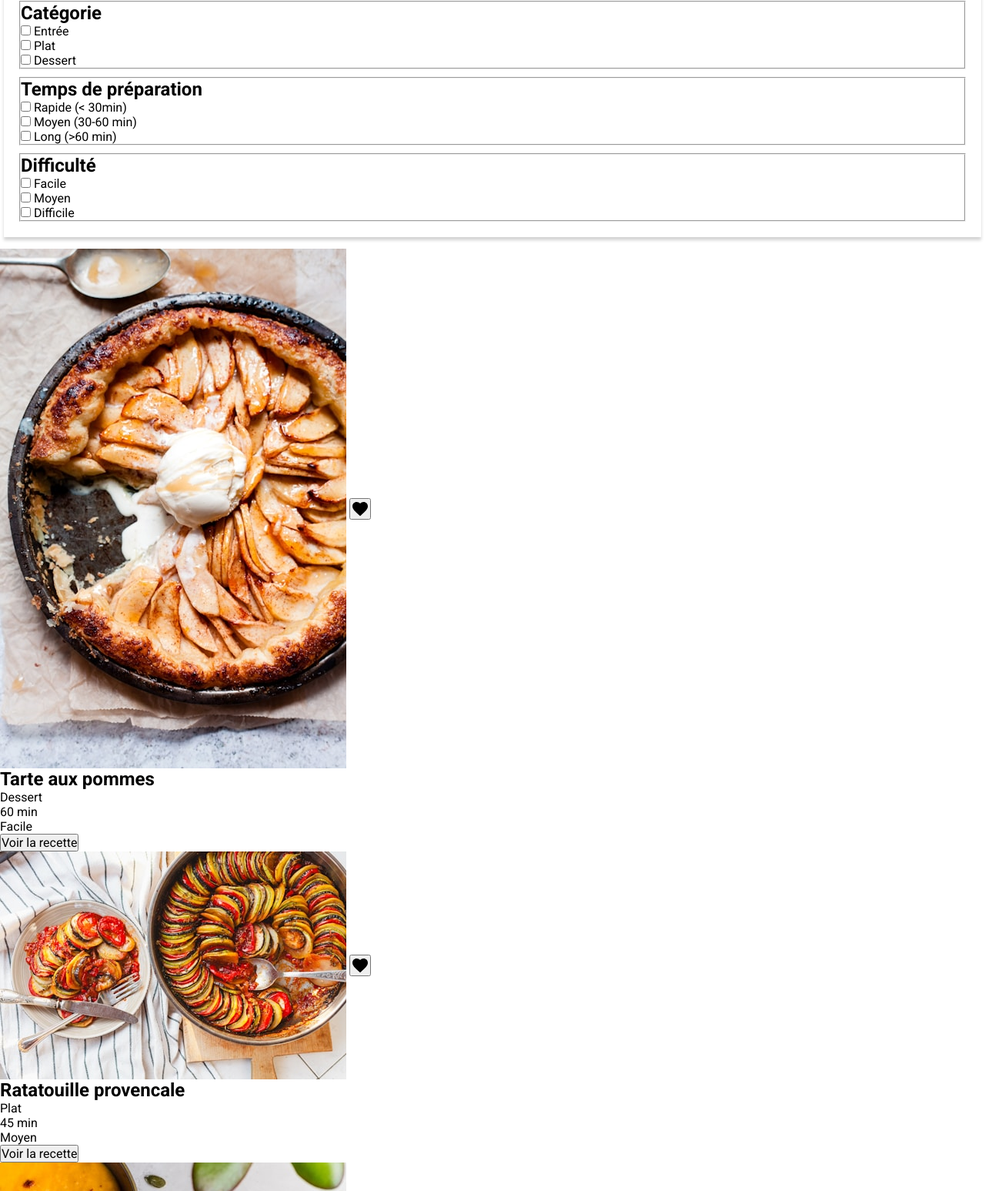
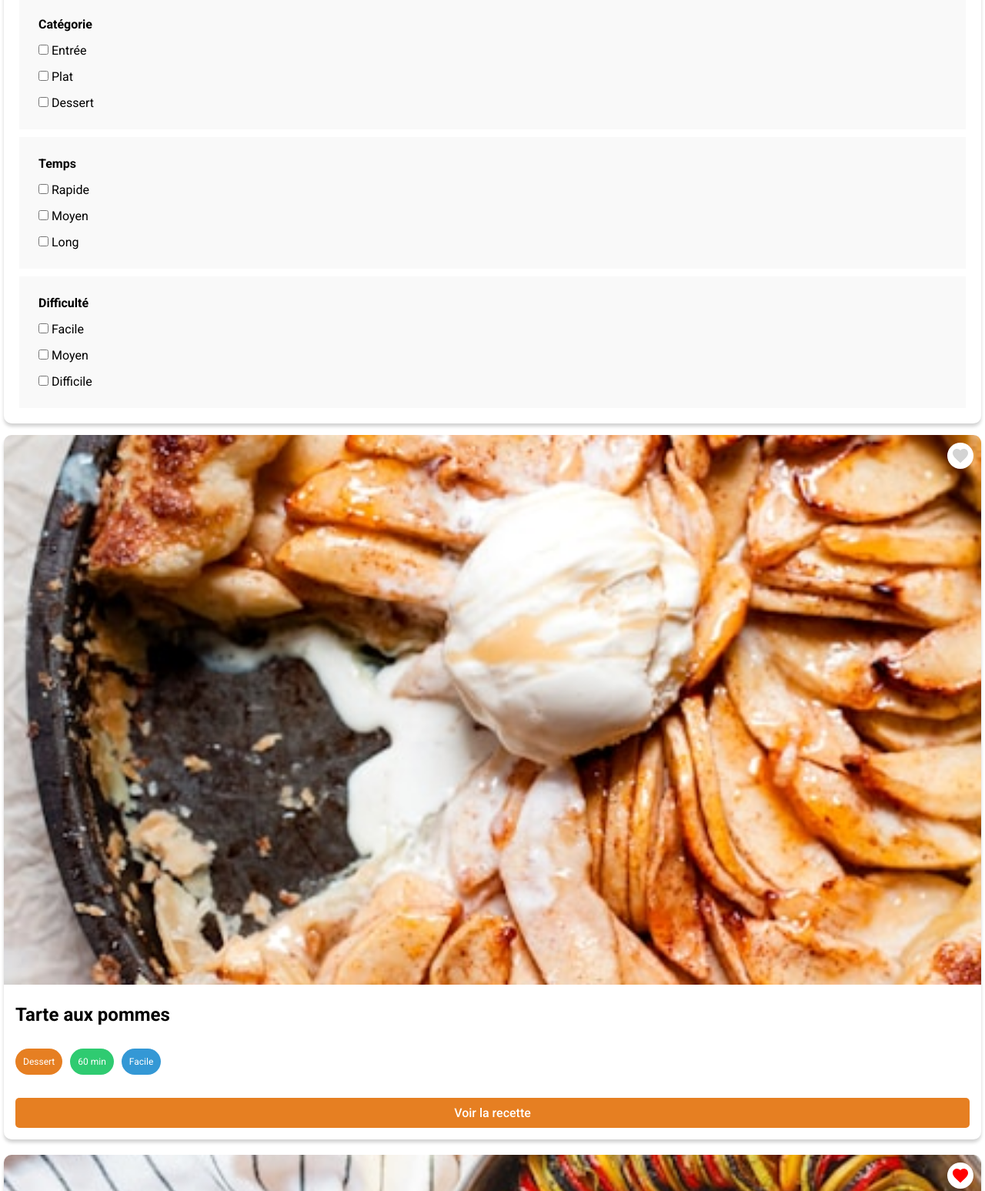
Before and after one commit to HeliasTouati/TP-gourmetech, a plain HTML site: page index.html in a window 1280 px wide. Shown: the part 191-1738 px from the top of the page at 77% size. Drawn offline with Linux system fonts and the light colour scheme.

Commit message:
debut css

```diff
--- a/css/styles.css
+++ b/css/styles.css
@@ -1,13 +1,23 @@
-:root{
+:root {
     --primary-color: #e67f22;
     --light-color: #fff;
     --dark-color: #111;
     --bg-secondary: #f9f9f9;
     font-family: "Roboto", sans-serif;
+}
 
-  }
+.sombre {
+    --light-color: #111;
+    --dark-color: #fff;
+    --bg-secondary: #222;
+    --text-color: #fff;
+}
 
-  header{
+body {
+    background-color: var(--light-color);
+}
+
+header {
     display: flex;
     padding: 10px;
     margin: 5px;
@@ -16,35 +26,41 @@
     justify-content: space-evenly;
     box-shadow: 0px 4px 4px lightgrey;
 
-    a{
+    a {
         width: 40px;
     }
-    h1{
+
+    h1 {
         color: var(--primary-color);
         font-size: 40px;
     }
-    .open{
+
+    .open {
         display: none;
     }
-    .sombre{
+
+    .sombre {
         border-radius: 50px;
         border: none;
         padding: 5px;
     }
-    .clair{
+
+    .clair {
         display: none;
     }
+
     .menu-toggle {
         background-color: white;
         border: none;
-        img{
+
+        img {
             width: 30px;
         }
     }
 
-  }
+}
 
-  .fieldset-container{
+.fieldset-container {
     margin: 5px;
     padding: 20px;
     margin-bottom: 15px;
@@ -52,10 +68,159 @@
     box-shadow: 0px 4px 4px lightgrey;
     display: grid;
     gap: 10px;
-    input{
+    border-radius: 10px;
+
+    input {
         padding: 10px;
         font-size: larger;
 
     }
 
-  }
+    button {
+        background-color: var(--primary-color);
+        border: none;
+        border-radius: 3px;
+        color: var(--light-color);
+    }
+
+
+    fieldset {
+        border: none;
+        background-color: var(--bg-secondary);
+        padding: 10px;
+
+        span {
+            display: none;
+        }
+
+        h2 {
+            margin: 15px;
+            font-size: medium;
+
+        }
+
+        div {
+            margin: 15px;
+        }
+    }
+}
+
+#recette-grid {
+    margin: 5px;
+
+    .card {
+        display: flex;
+        flex-direction: column;
+        position: relative;
+        border-radius: 10px;
+        margin-bottom: 20px;
+        box-shadow: 0px 4px 4px lightgrey;
+
+        img {
+            width: 100%;
+            aspect-ratio: 16 / 9;
+            object-fit: cover;
+            border-radius: 10px 10px 0 0;
+            margin-bottom: 10px;
+        }
+
+        .like {
+            position: absolute;
+            top: 10px;
+            right: 10px;
+            border: none;
+            border-radius: 50px;
+            padding: 5px;
+            background-color: var(--light-color);
+            color: lightgray;
+        }
+
+        .like.active {
+            color: red;
+
+        }
+
+        h2 {
+            margin: 15px;
+        }
+
+        div {
+            display: flex;
+            gap: 10px;
+            margin: 15px;
+
+            p {
+                color: var(--light-color);
+                padding: 10px;
+                border-radius: 50px;
+                font-size: 12px;
+            }
+
+            p:first-child {
+                background-color: var(--primary-color);
+            }
+
+            p:nth-child(2) {
+                background-color: #2fcb71;
+            }
+
+            p:last-child {
+                background-color: #3498d5;
+            }
+        }
+
+        a {
+            text-align: center;
+            text-decoration: none;
+            border: none;
+            border-radius: 5px;
+            color: var(--light-color);
+            background-color: var(--primary-color);
+            margin: 15px;
+            padding: 10px;
+            font-weight: 500;
+        }
+    }
+}
+
+footer {
+    margin-top: 50px;
+    border-top: 1px solid lightgray;
+    display: grid;
+    margin: 15px;
+
+    div {
+        ul {
+            margin: 15px;
+            list-style: none;
+            display: grid;
+            grid-template-columns: 1fr 1fr;
+
+
+        }
+        li:first-child {
+                grid-column: 1 / -1;
+            }
+        .entete-footer {
+            color: var(--primary-color);
+        }
+
+        div {
+            border-top: 1px solid lightgray;
+            text-align: center;
+
+            p {
+                margin-block: 10px;
+            }
+        }
+    }
+
+    div:last-child {
+        border-top: 1px solid lightgray;
+        text-align: center;
+
+        p {
+            margin-block: 10px;
+        }
+    }
+}
--- a/index.html
+++ b/index.html
@@ -21,8 +21,6 @@
             <img src="assets/images/logo_gourmetech.png" alt="Logo de Gourmetech">
         </a>
         <h1>GourmeTech</h1>
-
-        </button>
         <div class="open">
             <nav>
                 <ul>
@@ -35,7 +33,7 @@
         </div>
         <div class="overlay"></div>
         <button class="sombre" aria-label="Mode sombre">
-            <svg width="36" height="36" >
+            <svg width="36" height="36">
                 <path fill="#ffd983"
                     d="M30.312.776C32 19 20 32 .776 30.312c8.199 7.717 21.091 7.588 29.107-.429C37.9 21.867 38.03 8.975 30.312.776" />
                 <path fill="#ffcc4d"
@@ -77,18 +75,18 @@
                 </div>
             </fieldset>
             <fieldset>
-                <h2>Temps de préparation</h2>
+                <h2>Temps <span> de préparation</span></h2>
                 <div>
                     <input type="checkbox" name="rapide" id="rapide">
-                    <label for="rapide">Rapide (< 30min) </label>
+                    <label for="rapide">Rapide <span> (< 30min)</span> </label>
                 </div>
                 <div>
                     <input type="checkbox" name="moyen" id="moyen">
-                    <label for="moyen">Moyen (30-60 min)</label>
+                    <label for="moyen">Moyen <span>(30-60 min)</span></label>
                 </div>
                 <div>
                     <input type="checkbox" name="long" id="long">
-                    <label for="long">Long (>60 min)</label>
+                    <label for="long">Long <span>(>60 min)</span></label>
                 </div>
             </fieldset>
             <fieldset>
@@ -110,39 +108,49 @@
         <section id="recette-grid">
             <article class="card">
                 <img src="assets/images/tarte_aux_pommes.jpg" alt="image d'une tarte aux pommes" class="image-card">
-                <button><svg xmlns="http://www.w3.org/2000/svg" width="24" height="24" viewBox="0 0 24 24">
+                <button class="like"><svg xmlns="http://www.w3.org/2000/svg" width="24" height="24" viewBox="0 0 24 24">
                         <path fill="currentColor"
                             d="m12 21.35l-1.45-1.32C5.4 15.36 2 12.27 2 8.5C2 5.41 4.42 3 7.5 3c1.74 0 3.41.81 4.5 2.08C13.09 3.81 14.76 3 16.5 3C19.58 3 22 5.41 22 8.5c0 3.77-3.4 6.86-8.55 11.53z" />
                     </svg></button>
                 <h2>Tarte aux pommes</h2>
+                <div>
                     <p>Dessert</p>
                     <p>60 min</p>
                     <p>Facile</p>
-                <button><a href="recette.html"></a>Voir la recette</button>
+                </div>
+
+                <a href="recette.html">Voir la recette</a>
             </article>
             <article class="card">
                 <img src="assets/images/ratatouille.jpg" alt="image d'une Ratatouille" class="image-card">
-                <button><svg xmlns="http://www.w3.org/2000/svg" width="24" height="24" viewBox="0 0 24 24">
+                <button class="like active"><svg xmlns="http://www.w3.org/2000/svg" width="24" height="24" viewBox="0 0 24 24">
                         <path fill="currentColor"
                             d="m12 21.35l-1.45-1.32C5.4 15.36 2 12.27 2 8.5C2 5.41 4.42 3 7.5 3c1.74 0 3.41.81 4.5 2.08C13.09 3.81 14.76 3 16.5 3C19.58 3 22 5.41 22 8.5c0 3.77-3.4 6.86-8.55 11.53z" />
                     </svg></button>
+
                 <h2>Ratatouille provencale</h2>
+                <div>
                     <p>Plat</p>
                     <p>45 min</p>
                     <p>Moyen</p>
-                <button><a href="recette.html"></a>Voir la recette</button>
+                </div>
+
+                <a href="recette.html">Voir la recette</a>
             </article>
             <article class="card">
                 <img src="assets/images/veloute_potiron.jpg" alt="image d'un velouté de potiron" class="image-card">
-                <button><svg xmlns="http://www.w3.org/2000/svg" width="24" height="24" viewBox="0 0 24 24">
+                <button class="like"><svg xmlns="http://www.w3.org/2000/svg" width="24" height="24" viewBox="0 0 24 24">
                         <path fill="currentColor"
                             d="m12 21.35l-1.45-1.32C5.4 15.36 2 12.27 2 8.5C2 5.41 4.42 3 7.5 3c1.74 0 3.41.81 4.5 2.08C13.09 3.81 14.76 3 16.5 3C19.58 3 22 5.41 22 8.5c0 3.77-3.4 6.86-8.55 11.53z" />
                     </svg></button>
                 <h2>Velouté de potiron</h2>
+                <div>
                     <p>Entrée</p>
                     <p>30 min</p>
                     <p>Facile</p>
-                <button><a href="recette.html"></a>Voir la recette</button>
+                </div>
+
+                <a href="recette.html">Voir la recette</a>
             </article>
         </section>
     </main>
@@ -157,8 +165,8 @@
             </ul>
             <div>
                 <p class="entete-footer">A propos de Gourmetech</p>
-                GourmeTech est une plateforme de recettes culinaires interactive développée dans le cadre d'un projet
-                pédagogique.<p></p>
+                <p>GourmeTech est une plateforme de recettes culinaires interactive développée dans le cadre d'un projet
+                pédagogique.</p>
             </div>
         </div>
         <div>
```
Lines whose indentation alone changed are shown as unchanged.
